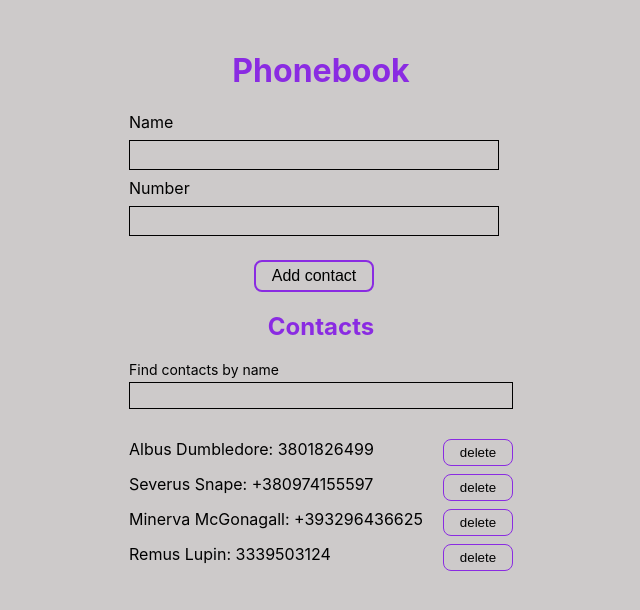
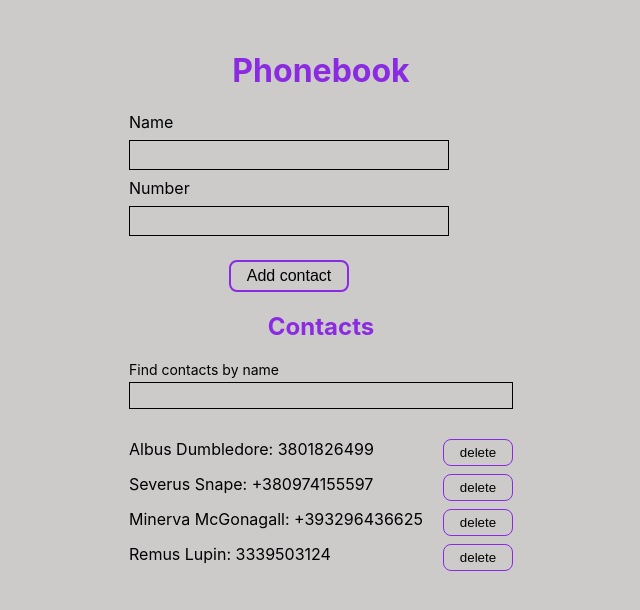
Before and after one commit to IraTokar/goit-react-hw-06-phonebook-new, a React (Create React App) app: page / in a window 1280 px wide. Shown: the top 610 px of the page, without its empty margins (319-959 px from the left). Built offline with nearby package versions, Linux system fonts and the light colour scheme.

Commit message:
add redux

```diff
--- a/package.json
+++ b/package.json
@@ -4,6 +4,7 @@
   "private": true,
   "homepage": "https://IraTokar.github.io/goit-react-hw-06-phonebook-new/",
   "dependencies": {
+    "@reduxjs/toolkit": "^2.8.2",
     "@testing-library/jest-dom": "^5.16.3",
     "@testing-library/react": "^13.4.0",
     "@testing-library/user-event": "^13.5.0",
@@ -11,7 +12,9 @@
     "nanoid": "^5.0.7",
     "react": "^18.1.0",
     "react-dom": "^18.1.0",
+    "react-redux": "^9.2.0",
     "react-scripts": "5.0.1",
+    "redux-persist": "^6.0.0",
     "styled-components": "^6.1.11",
     "web-vitals": "^2.1.3",
     "yup": "^1.4.0"
--- a/src/components/App.jsx
+++ b/src/components/App.jsx
@@ -1,70 +1,29 @@
-import React, {useEffect, useState } from 'react';
+import React from 'react';
 import ContactForm from './ContactsForm/ContactsForm';
 import ContactList from './ContactsList/ContactsList';
 import Filter from './Filter/Filter';
-import { nanoid } from 'nanoid';
+import { useSelector } from 'react-redux';
+import { getContact } from '../redux/selectors';
 
-const storageKey = 'contacts';
-
-const phoneContacts = [
-  { id: 'id-1', name: 'Albus Dumbledore', number: '3801826499' },
-  { id: 'id-2', name: 'Severus Snape', number: '+380974155597' },
-  { id: 'id-3', name: 'Minerva McGonagall', number: '+393296436625' },
-  { id: 'id-4', name: 'Remus Lupin', number: '3339503124' },
-]
 
 export const App = () => {
-  const [contacts, setContacts] = useState(()=>{return JSON.parse(window.localStorage.getItem(storageKey)) ?? phoneContacts});
-  const [filter, setFilter] = useState('');
-
-  useEffect(() => {
-    window.localStorage.setItem(storageKey,JSON.stringify(contacts));
-  },[contacts])
-
-  const addContact = newContact => {
-    const anExistingContact = contacts.some(({ name }) => name.toLowerCase() === newContact.name.toLowerCase());
-
-    if (anExistingContact) {
-      alert(`${newContact.name} is already in contacts`);
-      return;
-    };
-
-    setContacts(prevState=>[...prevState, { id: nanoid(), ...newContact }])
-  };
-
-  const changeFilter = event => {
-    setFilter(event.target.value.trim())
-  };
-
-  const removeContact = contactId => {
-    setContacts(prevState =>prevState.filter(({id}) =>id !== contactId))
-  }
-
-  const getVisibleContacts = () => {
-    const normalizedFilter = filter.toLowerCase();
-
-    return contacts.filter(contact =>
-      contact.name.toLowerCase().includes(normalizedFilter)
-    );
-  };
-
-    const visibleContacts =getVisibleContacts();
-
+  const contacts = useSelector(getContact);
 
     return (
       <div>
         <h1>Phonebook</h1>
-        <ContactForm onAdd={addContact} />
+        <ContactForm  />
 
         <h2>Contacts</h2>
-        <Filter
-            filter={filter}
-            onChangeFilter={changeFilter}
-        />
-        <ContactList
-          contacts={visibleContacts}
-          onRemoveContact = {removeContact}
-        />
+
+        {contacts.length > 0 ? (
+          <Filter />
+        ) : (
+            <p>Your phonebook is empty. Add first contact!</p>
+        )}
+        {contacts.length > 0 &&(
+          <ContactList />
+        )}
       </div>
     )
   }
--- a/src/components/ContactsForm/ContactsForm.jsx
+++ b/src/components/ContactsForm/ContactsForm.jsx
@@ -1,80 +1,79 @@
-import React from 'react';
-import * as Yup from 'yup';
-import {Formik} from 'formik';
-import {FormContact, MessageError, FormField, Button} from './ContactsForm.styled';
+import React, { useState } from 'react';
+import {Form, Input, Button} from './ContactsForm.styled';
+import { nanoid } from '@reduxjs/toolkit';
+import { useDispatch, useSelector } from 'react-redux';
+import { getVisibleContacts } from '../../redux/selectors';
+import { addContacts } from '../../redux/contactsSlice';
+
+const nameId = nanoid();
+const numberId = nanoid();
+
+const ContactForm = () => {
+  const [name, setName] = useState('');
+  const [number, setNumber] = useState('');
+
+  const contacts = useSelector(getVisibleContacts);
+  const dispath = useDispatch();
+
+  const handleSubmit = evt => {
+    evt.preventDefault();
+
+    const anExistingContact = contacts.some(contact => contact.name.toLowerCase().trim() === name.toLowerCase().trim());
+
+    if (anExistingContact) {
+      alert(`${name} is already in contacts`);
+      return;
+    }
+
+    dispath(addContacts({ name, number }));
+    setName('');
+    setNumber('');
+  };
+
+  const handleChange = evt => {
+    const { name, value } = evt.target;
+
+    switch (name) {
+      case 'name':
+        setName(value);
+        break;
+      case 'number':
+        setNumber(value);
+        break;
+      default:
+        return;
+    }
+  }
+
+  return (
+    <Form onSubmit = {handleSubmit}>
+    <label htmlFor={nameId}>Name</label>
+      <Input
+        type="text"
+        name="name"
+        value={name}
+        onChange={handleChange}
+        pattern="^[a-zA-Zа-яА-Я]+(([' -][a-zA-Zа-яА-Я ])?[a-zA-Zа-яА-Я]*)*$"
+        title="Name may contain only letters, apostrophe, dash and spaces."
+        required />
 
 
+    <label htmlFor={numberId}>Number</label>
+      <Input
+        type='tel'
+        name="number"
+        value={number}
+        onChange={handleChange}
+        pattern="^\+?[0-9\s\-\(\)]{7,20}$"
+        title="Phone number must be digits and can contain spaces, dashes, parentheses and can start with +"
+        required />
 
-const quizSchema = Yup.object().shape({
-    name: Yup.string().min(3, 'Too Short!').required('Required'),
-    number: Yup.string().matches(/^\+?[0-9]{10,15}$/, {message: "Please enter a valid phone number with 10 to 15 digits. You may include a leading '+' for international format.", excludeEmptyString: false}).required('Required'),
-});
-
-const ContactForm = ({ onAdd }) => {
-  return (
-    <Formik
-      initialValues={{
-        name: '',
-        number: '',
-        }}
-
-      validationSchema={quizSchema}
-      onSubmit={(values, actions) => {
-          onAdd(values);
-          actions.resetForm();
-     }}
-      >
-
-      <FormContact>
-        <label htmlFor="name">Name</label>
-            <FormField type="text" name="name" />
-            <MessageError name="name" component="span" />
+      <Button type="submit">Add contact</Button>
 
 
-        <label htmlFor="number">Number</label>
-            <FormField name="number" />
-            <MessageError name="number" component="span" />
+  </Form>
+  )
 
-        <Button type="submit">Add contact</Button>
-      </FormContact>
-    </Formik>
-  );
-};
-
-
-
-
-// class ContactForm extends Component {
-//     state = {
-//     name: ''
-//     };
-
-//     nameInputId = nanoid();
-
-//     onSubmit = evt => {
-//         evt.preventDefault();
-
-//         this.props.onSubmit({name:this.state.name})
-
-//     }
-
-//     onChange = evt => {
-//         const { name, value } = evt.target;
-
-//         this.setState({[name]: value});
-//     }
-
-//   render() {
-//     return (
-//         <div>
-//             <form onSubmit={this.onSubmit}>
-//                 <label key={this.nameInputId}>Name</label>
-//                 <input type="text" name="name" value={this.state.name} onChange={this.onChange} required />
-//                 <button type='submit'>Add contact</button>
-//             </form>
-//       </div>
-//     )
-//   }
-// };
+}
 
 export default ContactForm;
--- a/src/components/ContactsForm/ContactsForm.styled.jsx
+++ b/src/components/ContactsForm/ContactsForm.styled.jsx
@@ -1,24 +1,19 @@
 import styled from 'styled-components';
-import { Field, Form, ErrorMessage } from 'formik';
 
-export const FormContact = styled(Form)`
+export const Form = styled.form`
   display: flex;
   flex-direction: column;
   gap: 8px;
-  width: 370px;
+  width: 320px;
 `;
 
-export const FormField = styled(Field)`
+export const Input = styled.input`
   padding: 4px;
   font: inherit;
   background-color: transparent ;
   border: 1px solid black;
 `;
 
-export const MessageError = styled(ErrorMessage)`
-  color: red;
-  font-size: 10px;
-`;
 
 export const Button = styled.button`
   background-color: transparent;
--- a/src/components/ContactsList/ContactsList.jsx
+++ b/src/components/ContactsList/ContactsList.jsx
@@ -1,7 +1,15 @@
 import React from "react";
-import {ContactsItem, Button} from './ContactsList.styled';
+import { ContactsItem, Button } from './ContactsList.styled';
+import { useDispatch, useSelector } from "react-redux";
+import { getVisibleContacts } from "../../redux/selectors";
+import { removeContact } from "../../redux/contactsSlice";
 
-const ContactList = ({ contacts,onRemoveContact }) => {
+const ContactList = () => {
+    const contacts = useSelector(getVisibleContacts);
+    const dispatch = useDispatch();
+
+    const handleDelete = () => dispatch(removeContact());
+
     return (
         <div>
             <ul>
@@ -11,13 +19,13 @@ const ContactList = ({ contacts,onRemoveContact }) => {
                         {<Button
                             type='button'
                             name='delete'
-                            onClick={()=>onRemoveContact(contact.id)}
+                            onClick={handleDelete}
                             >delete</Button>}
                     </ContactsItem>
                 ))}
             </ul>
         </div>
     )
-};
+}
 
 export default ContactList;
--- a/src/index.js
+++ b/src/index.js
@@ -2,9 +2,17 @@ import React from 'react';
 import ReactDOM from 'react-dom/client';
 import { App } from 'components/App';
 import './index.css';
+import { Provider } from 'react-redux';
+import { PersistGate } from 'redux-persist/integration/react';
+import { store,persistor } from './redux/store';
+
 
 ReactDOM.createRoot(document.getElementById('root')).render(
   <React.StrictMode>
-    <App />
+    <Provider store={store}>
+      <PersistGate persistor={persistor}>
+        <App />
+      </PersistGate>
+    </Provider>
   </React.StrictMode>
 );
--- /dev/null
+++ b/src/redux/contactsSlice.js
@@ -0,0 +1,41 @@
+import { createSlice, nanoid } from "@reduxjs/toolkit";
+import { persistReducer } from "redux-persist";
+import storage from 'redux-persist/lib/storage';
+
+
+const phoneContacts = {
+    items: [
+        { id: 'id-1', name: 'Albus Dumbledore', number: '3801826499' },
+        { id: 'id-2', name: 'Severus Snape', number: '+380974155597' },
+        { id: 'id-3', name: 'Minerva McGonagall', number: '+393296436625' },
+        { id: 'id-4', name: 'Remus Lupin', number: '3339503124' },
+    ]
+};
+
+const contactSlice = createSlice({
+    name: 'contacts',
+    initialState: phoneContacts,
+    reducers: {
+        addContacts: {
+            reducer(state, action) {
+                state.items.push(action.payload);
+            },
+        },
+        prepare(newContact) {
+            return {
+                payload: { id: nanoid(), ...newContact }
+            };
+        },
+        removeContact(state, action) {
+            state.items = state.items.filter(contact => contact.id !== action.payload)
+        },
+    },
+
+});
+
+export const { addContacts, removeContact } = contactSlice.actions;
+
+export const contactReducer = persistReducer(
+    { key: 'contacts', storage },
+    contactSlice.reducer
+)
--- /dev/null
+++ b/src/redux/filterSlice.js
@@ -0,0 +1,17 @@
+import { createSlice } from "@reduxjs/toolkit";
+
+const initialFilterState = '';
+
+const filterSlice = createSlice({
+    name: 'filter',
+    initialState: initialFilterState,
+    reducers: {
+        changeFilter(_, action) {
+            return action.payload;
+        }
+    }
+});
+
+export const { changeFilter } = filterSlice.actions;
+
+export const filterReducer = filterSlice.reducer;
--- /dev/null
+++ b/src/redux/selectors.js
@@ -0,0 +1,11 @@
+export const getContact = state => state.contacts.items;
+
+export const getFilter = state => state.filter;
+
+export const getVisibleContacts = state => {
+    const contacts = getContact(state);
+    const filter = getFilter(state);
+    const normalizedFilter = filter.toLowerCase();
+
+    return contacts.filter(contact => contact.name.toLowerCase().includes(normalizedFilter));
+}
--- /dev/null
+++ b/src/redux/store.js
@@ -0,0 +1,14 @@
+import { configureStore } from "@reduxjs/toolkit";
+import { persistStore } from "redux-persist";
+import { contactReducer } from "./contactsSlice";
+import { filterReducer } from "./filterSlice";
+
+
+export const store = configureStore({
+    reducer: {
+        contacts: contactReducer,
+        filter: filterReducer
+    }
+});
+
+export const persistor = persistStore(store);
```
Also changed, not shown: src/components/Filter/Filter.jsx (+23 -4 lines), 1 other file (tests, documents, lock files or other folders).
